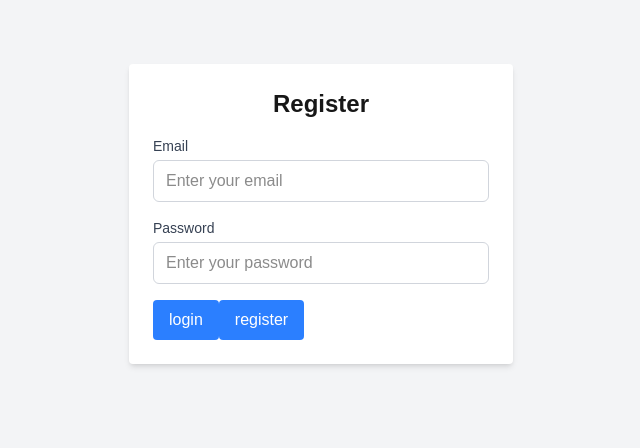
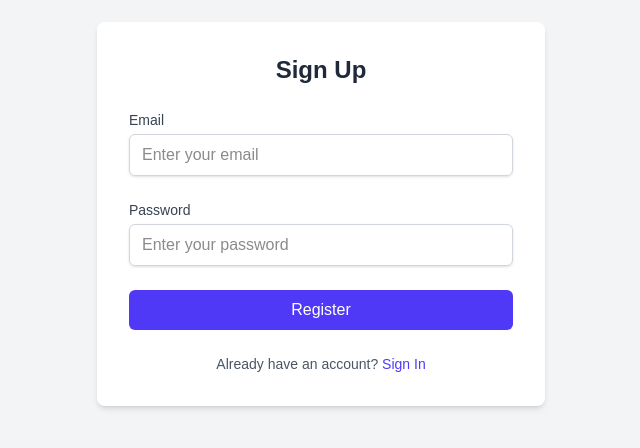
Before and after one commit to ZaXaR/todolist-frontend, a Next.js app: page /auth in a window 1280 px wide. Shown: the part 186-634 px from the top of the page, without its empty margins (319-959 px from the left). Built offline with nearby package versions, Linux system fonts and the light colour scheme.

Commit message:
card todos create, todoslist

```diff
--- a/src/app/auth/auth.tsx
+++ b/src/app/auth/auth.tsx
@@ -12,66 +12,92 @@ import { Input } from "@/compontents/ui/inputs/Input";
 import { Button } from "@/compontents/ui/buttons/Button";
 
 export function Auth() {
-
-
-    const { register, handleSubmit, reset, formState: { errors } } = useForm<IAuthForm>({
-        mode: "onChange"
-    });
+    const {
+        register,
+        handleSubmit,
+        reset,
+        formState: { errors }
+    } = useForm<IAuthForm>({ mode: "onChange" });
 
     const [isLogin, setIsLogin] = useState(false);
-
     const { push } = useRouter();
 
     const { mutate } = useMutation({
-        mutationKey: ["login"],
-        mutationFn: async (data: IAuthForm) => authService.main(isLogin ? "login" : "register", data),
+        mutationKey: ["auth"],
+        mutationFn: async (data: IAuthForm) =>
+            authService.main(isLogin ? "login" : "register", data),
         onSuccess: () => {
             toast.success(isLogin ? "Login successful" : "Registration successful");
             reset();
             push("/dashboard");
-
-
         }
     });
 
     const onSubmit: SubmitHandler<IAuthForm> = (data) => {
         mutate(data);
-    }
+    };
 
     return (
-        <div className="flex flex-col items-center justify-center min-h-screen bg-gray-100">
-            <form onSubmit={handleSubmit(onSubmit)} className="bg-white p-6 rounded shadow-md w-full max-w-sm">
-                <h2 className="text-2xl font-bold mb-4 text-center">{isLogin ? "Login" : "Register"}</h2>
-                <Input
-                    {
-                    ...register("email", {
-                        required: "Email is required"
-                    })
-                    }
+        <div className="flex min-h-screen items-center justify-center bg-gray-100 px-4">
+            <form
+                onSubmit={handleSubmit(onSubmit)}
+                className="w-full max-w-md space-y-6 rounded-lg bg-white p-8 shadow-md"
+            >
+                <h2 className="text-center text-2xl font-semibold text-gray-800">
+                    {isLogin ? "Sign In" : "Sign Up"}
+                </h2>
+
+                <div>
+                    <label htmlFor="email" className="block text-sm font-medium text-gray-700">
+                        Email
+                    </label>
+                    <input
                         id="email"
-                    label="Email"
+                        type="email"
                         placeholder="Enter your email"
-                    type="email"
                         {...register("email", { required: "Email is required" })}
+                        className={`mt-1 w-full rounded-md border px-3 py-2 shadow-sm focus:ring-2 focus:ring-indigo-500 ${errors.email ? "border-red-500" : "border-gray-300"
+                            }`}
                     />
-                <Input
+                    {errors.email && (
+                        <p className="mt-1 text-sm text-red-600">{errors.email.message}</p>
+                    )}
+                </div>
+
+                <div>
+                    <label htmlFor="password" className="block text-sm font-medium text-gray-700">
+                        Password
+                    </label>
+                    <input
                         id="password"
-                    label="Password"
+                        type="password"
                         placeholder="Enter your password"
-                    type="password"
-                    {
-                    ...register("password", {
-                        required: "Password is required"
-                    })
-                    }
+                        {...register("password", { required: "Password is required" })}
+                        className={`mt-1 w-full rounded-md border px-3 py-2 shadow-sm focus:ring-2 focus:ring-indigo-500 ${errors.password ? "border-red-500" : "border-gray-300"
+                            }`}
                     />
+                    {errors.password && (
+                        <p className="mt-1 text-sm text-red-600">{errors.password.message}</p>
+                    )}
+                </div>
 
-                <Button onClick={() => setIsLogin(true)}>
-                    login
-                </Button>
-                <Button onClick={() => setIsLogin(false)}>
-                    register
-                </Button>
+                <button
+                    type="submit"
+                    className="w-full rounded-md bg-indigo-600 px-4 py-2 font-medium text-white hover:bg-indigo-700 focus:outline-none focus:ring-2 focus:ring-indigo-500"
+                >
+                    {isLogin ? "Login" : "Register"}
+                </button>
+
+                <div className="text-center text-sm text-gray-600">
+                    {isLogin ? "Don't have an account?" : "Already have an account?"}{" "}
+                    <button
+                        type="button"
+                        onClick={() => setIsLogin(!isLogin)}
+                        className="font-medium text-indigo-600 hover:underline"
+                    >
+                        {isLogin ? "Sign Up" : "Sign In"}
+                    </button>
+                </div>
             </form>
         </div>
     );
--- a/src/app/dashboard/CreateTask.tsx
+++ b/src/app/dashboard/CreateTask.tsx
@@ -1,9 +1,69 @@
-'use client'
+'use client';
+
+import { useCreateTodo } from "@/hooks/useCreateTodo";
+import { Input } from "@/compontents/ui/inputs/Input";
+import { Button } from "@/compontents/ui/buttons/Button";
+import { useRef } from "react";
 
 export function CreateTask() {
+  const formRef = useRef<HTMLFormElement>(null);
+  const { create, isLoading } = useCreateTodo();
+
+  const handleSubmit = async (e: React.FormEvent<HTMLFormElement>) => {
+    e.preventDefault();
+    if (!formRef.current) return;
+
+    const formData = new FormData(formRef.current);
+
+    const payload = {
+      title: formData.get("title") as string,
+      text: formData.get("text") as string,
+      endDate: formData.get("endDate") as string,
+    };
+
+    const created = await create(payload);
+    if (created) {
+      formRef.current.reset();
+    };
+  }
+
   return (
-    <div>
-      <h2>создать</h2>
-    </div>
+    <form
+      ref={formRef}
+      onSubmit={handleSubmit}
+      className="max-w-md mx-auto p-6 bg-white rounded-md shadow-md"
+    >
+      <h2 className="text-xl font-semibold mb-4">Create Task</h2>
+
+      <Input
+        id="title"
+        name="title"
+        label="Title"
+        placeholder="Please enter title"
+        type="text"
+        state="default"
+      />
+
+      <Input
+        id="text"
+        name="text"
+        label="Description"
+        placeholder="Please enter text"
+        type="text"
+        state="default"
+      />
+
+      <Input
+        id="endDate"
+        name="endDate"
+        label="Date End"
+        type="date"
+        state="default"
+      />
+
+      <Button type="submit" className="mt-4 w-full" disabled={isLoading}>
+        {isLoading ? "Created..." : "Create"}
+      </Button>
+    </form>
   );
 }
--- a/src/app/dashboard/Profile.tsx
+++ b/src/app/dashboard/Profile.tsx
@@ -6,7 +6,7 @@ export function Profile() {
   const { data, isLoading } = useProfile();
 
   return isLoading ? (
-    <div className="text-gray-300 text-sm">Загрузка профиля...</div>
+    <div className="text-gray-300 text-sm">Loading Profile...</div>
   ) : (
     <div className="bg-gray-800 text-gray-100 p-4 rounded-lg shadow-md space-y-2">
       <h4 className="text-sm text-gray-400">📧 {data?.user.email}</h4>
--- a/src/compontents/ui/inputs/Input.tsx
+++ b/src/compontents/ui/inputs/Input.tsx
@@ -2,7 +2,9 @@ import React, { forwardRef } from 'react';
 
 interface IInputProps {
     id: string;
+    name: string;
     label: string;
+    value?: string;
     placeholder?: string;
     type?: string;
     state?: 'default' | 'error' | 'success';
@@ -10,7 +12,7 @@ interface IInputProps {
     isNumber?: boolean;
 }
 export const Input = forwardRef<HTMLInputElement, IInputProps>(
-    ({ id, label, placeholder, type, state, extra, isNumber, ...props },
+    ({ id, label, name, value, placeholder, type, state, extra, isNumber, ...props },
         ref
     ) => {
         return (
@@ -21,6 +23,8 @@ export const Input = forwardRef<HTMLInputElement, IInputProps>(
                 <input
                     id={id}
                     ref={ref}
+                    name={name}
+                    value={value}
                     type={type}
                     placeholder={placeholder}
                     className={`w-full px-3 py-2 border rounded-md focus:outline-none focus:ring-2 focus:ring-blue-500 ${state === 'error' ? 'border-red-500' : state === 'success' ? 'border-green-500' : 'border-gray-300'
--- /dev/null
+++ b/src/compontents/ui/todos/TodoCard.tsx
@@ -0,0 +1,18 @@
+import { ITodo } from "@/interfaces/todolist.interface";
+
+interface TodoCardProps {
+    todo: ITodo
+}
+
+export const TodoCard = ({ todo }: TodoCardProps) => {
+    return (
+        <div className="border rounded-lg p-4 shadow-md bg-white dark:bg-gray-900 transition hover:scale-[1.01]">
+            <h2 className="text-xl font-semibold text-gray-800 dark:text-gray-100">
+                {todo.title}
+            </h2>
+            <p className="text-sm text-gray-600 dark:text-gray-300 mt-2">
+                {todo.text}
+            </p>
+        </div>
+    )
+}
--- /dev/null
+++ b/src/hooks/useCreateTodo.ts
@@ -0,0 +1,25 @@
+import { useState } from "react";
+import { toast } from "react-hot-toast";
+import { TCreateTodo } from "@/interfaces/todolist.interface";
+import { todoService } from "@/services/todo.services";
+import { errorCatch } from "@/utils/error";
+
+export function useCreateTodo() {
+    const [isLoading, setIsLoading] = useState(false);
+
+    const create = async (payload: TCreateTodo) => {
+        setIsLoading(true);
+        try {
+            const created = await todoService.createTodo(payload);
+            toast.success("Task Created");
+            return created;
+        } catch (err) {
+            toast.error(errorCatch(err));
+            return null;
+        } finally {
+            setIsLoading(false);
+        }
+    };
+
+    return { create, isLoading };
+}
--- a/src/interfaces/todolist.interface.ts
+++ b/src/interfaces/todolist.interface.ts
@@ -7,3 +7,9 @@ export interface ITodo {
     updatedAt: Date;
     endDate?: Date;
 }
+
+export type TCreateTodo = {
+  title: string;
+  text: string;
+  endDate?: string;
+};
--- a/src/services/todo.services.ts
+++ b/src/services/todo.services.ts
@@ -1,5 +1,5 @@
 import { axiosAuth } from "@/api/interceptor";
-import { ITodo } from "@/interfaces/todolist.interface";
+import { ITodo, TCreateTodo } from "@/interfaces/todolist.interface";
 
 class TodoService {
     private BASE_URL = "/todolist";
@@ -12,13 +12,15 @@ class TodoService {
         return response.data;
     }
 
-    async createTodo(todo: ITodo): Promise<ITodo> {
-        const response = await axiosAuth.post(this.BASE_URL, todo);
+    async createTodo(data: TCreateTodo): Promise<ITodo> {
+        console.log(data);
+        const response = await axiosAuth.post(this.BASE_URL, data);
         if (!response.data) {
             throw new Error("Failed to create todo");
         }
         return response.data;
     }
+
 
     async updateTodo(todo: ITodo): Promise<ITodo> {
         const response = await axiosAuth.put(`${this.BASE_URL}/${todo.id}`, todo);
```
Also changed, not shown: src/app/dashboard/Todolist.tsx (+36 -3 lines), src/app/dashboard/page.tsx (+9 -10 lines). Lines whose indentation alone changed are shown as unchanged.
